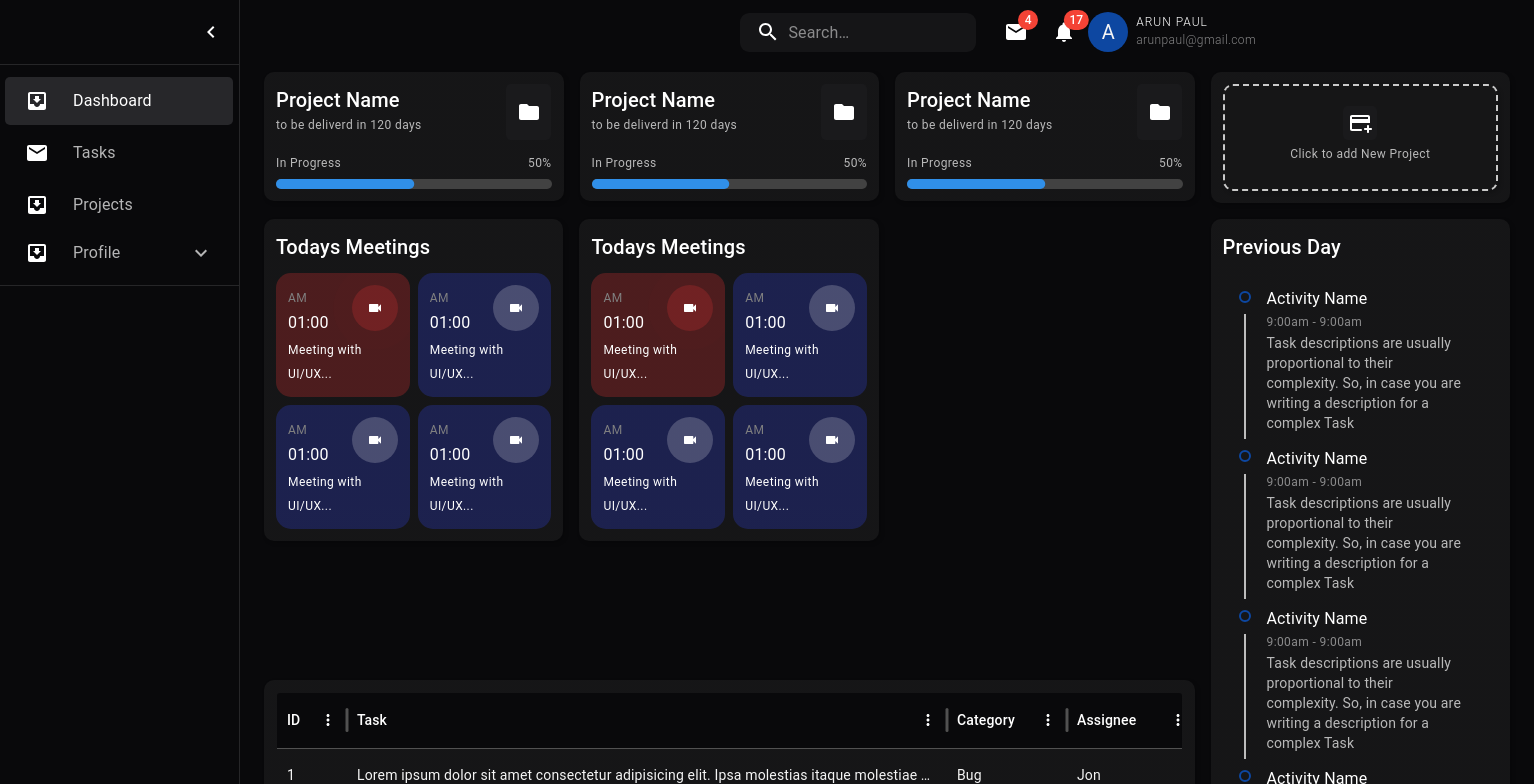
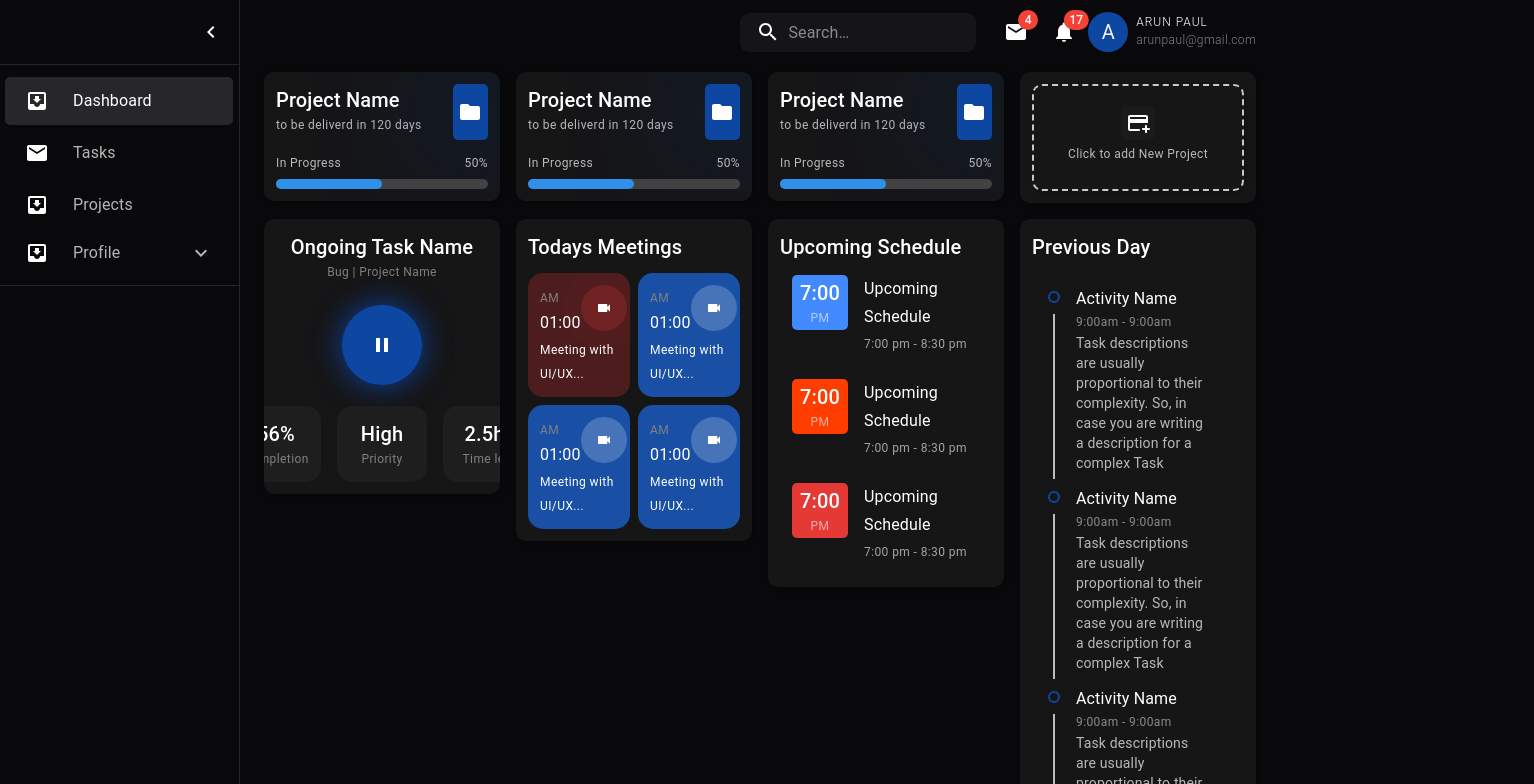
Before and after one commit to 2000polo/erp-project, a React (Create React App) app: page /app/dashboard in a window 1280 px wide. Shown: the top 784 px of the page, 1534 px wide, since content can reach past the window. Built offline with nearby package versions, Linux system fonts and the light colour scheme.

Commit message:
Current task widget developed in dashboard

```diff
--- /dev/null
+++ b/src/views/app_view/employee_view/dashboard/components/CurrentTask.jsx
@@ -0,0 +1,117 @@
+import { Pause } from '@mui/icons-material';
+import { Button, Card, Stack, Typography, alpha, keyframes, styled, useTheme } from '@mui/material';
+import { blue } from '@mui/material/colors';
+import React from 'react'
+
+const CurrentTask = () => {
+
+    const theme = useTheme();
+
+    const StyledCard = styled(Card)({
+        // maxWidth: '345px',
+        // minHeight: '200px',
+        backgroundColor: theme.palette.background.default,
+        // background: 'linear-gradient(to top, #396afc, #2948ff);',
+        borderRadius: '10px',
+        boxShadow: '2px 2px 4px rgba(0, 0, 0, 0.2)',
+        // transition: 'all ease-in 2s',
+        padding: '12px',
+    })
+
+    const InnerStyledCard = styled(Card)({
+        minWidth: '90px',
+        // minHeight: '200px',
+        // backgroundColor: 'red',
+        // backgroundColor: alpha('rgb(0, 29, 255)', 0.2),
+        // background: '#09090b8c',
+        borderRadius: '15px',
+        boxShadow: 'none',
+        // transition: 'all ease-in 2s',
+        padding: '12px',
+        // border: isStarted ? '1px #b35555 solid' : ''
+        // '&:hover':{
+        //     // transform: 'scale(1.05)',
+        //     background: 'linear-gradient(to top, #396afc, #2948ff);',
+        // }
+        zIndex: 9
+    });
+
+    const pulseAnimation = keyframes`
+        0% {
+            box-shadow: 0px 0px 24px rgb(13 71 161);
+        }
+        50% {
+            box-shadow: 0px 0px 124px rgb(27 0 255);
+        }
+        100% {
+            box-shadow: 0px 0px 24px rgb(13 71 161);
+        }
+
+    `;
+
+    const PauseButton = styled(Button)({
+        height: '80px',
+        width: '80px',
+        borderRadius: '50%',
+        backgroundColor: blue['900'],
+        color: 'white',
+        fontSize: '2rem',
+        boxShadow: '0px 0px 24px rgb(13 71 161)',
+        animation: `${pulseAnimation} 3s infinite`
+    })
+
+    return (
+        <StyledCard>
+            <Stack spacing={2.7} justifyContent={'space-between'} direction={'column'}>
+                <Stack direction={'column'} alignItems={'center'} justifyContent={'center'}>
+                    <Typography variant="h6">
+                        Ongoing Task Name
+                    </Typography>
+                    <Typography variant="caption" sx={{ color: 'grey'}}>
+                        Bug | Project Name
+                    </Typography>
+                </Stack>
+
+
+                <Stack alignItems={'center'} justifyContent={'center'} sx={{width: '100%'}}>
+                    <PauseButton><Pause /></PauseButton>
+                </Stack>
+
+                <Stack spacing={2} direction={'row'} alignItems={'center'} justifyContent={'center'}>
+                    <InnerStyledCard>
+                        <Stack direction={'column'} alignItems={'center'} justifyContent={'center'}>
+                            <Typography variant="h6">
+                                56%
+                            </Typography>
+                            <Typography variant="caption" sx={{ color: 'grey'}}>
+                                Completion
+                            </Typography>
+                        </Stack>
+                    </InnerStyledCard>
+                    <InnerStyledCard>
+                        <Stack direction={'column'} alignItems={'center'} justifyContent={'center'}>
+                            <Typography variant="h6">
+                                High
+                            </Typography>
+                            <Typography variant="caption" sx={{ color: 'grey'}}>
+                                Priority
+                            </Typography>
+                        </Stack>
+                    </InnerStyledCard>
+                    <InnerStyledCard>
+                        <Stack direction={'column'} alignItems={'center'} justifyContent={'center'}>
+                            <Typography variant="h6">
+                                2.5hr
+                            </Typography>
+                            <Typography variant="caption" sx={{ color: 'grey'}}>
+                                Time left
+                            </Typography>
+                        </Stack>
+                    </InnerStyledCard>
+                </Stack>
+            </Stack>
+        </StyledCard>
+    )
+}
+
+export default CurrentTask
--- a/src/views/app_view/employee_view/dashboard/components/MeetingCard.jsx
+++ b/src/views/app_view/employee_view/dashboard/components/MeetingCard.jsx
@@ -2,6 +2,7 @@ import { Badge, Box, Card, Stack, Typography, alpha, keyframes, styled, useTheme
 import React from 'react'
 import FolderIcon from '@mui/icons-material/Folder';
 import { Videocam } from '@mui/icons-material';
+import { blue } from '@mui/material/colors';
 
 const MeetingCard = (props) => {
 
@@ -12,7 +13,7 @@ const MeetingCard = (props) => {
         // maxWidth: '345px',
         // minHeight: '200px',
         // backgroundColor: 'red',
-        backgroundColor: isStarted ? alpha('rgb(255, 0, 0)', 0.2) : alpha('rgb(0, 29, 255)', 0.2),
+        backgroundColor: isStarted ? alpha('rgb(255, 0, 0)', 0.2) : blue[900],
         // background: '#09090b8c',
         borderRadius: '15px',
         boxShadow: 'none',
--- a/src/views/app_view/employee_view/dashboard/components/MeetingsNotifications.jsx
+++ b/src/views/app_view/employee_view/dashboard/components/MeetingsNotifications.jsx
@@ -8,7 +8,7 @@ const MeetingsNotifications = () => {
 
     const StyledCard = styled(Card)({
         // maxWidth: '345px',
-        // minHeight: '200px',
+        // maxHeight: '200px',
         backgroundColor: theme.palette.background.default,
         // background: 'linear-gradient(to top, #396afc, #2948ff);',
         borderRadius: '10px',
--- a/src/views/app_view/employee_view/dashboard/components/ProjectCard.jsx
+++ b/src/views/app_view/employee_view/dashboard/components/ProjectCard.jsx
@@ -1,6 +1,7 @@
 import { DriveFolderUpload, FileOpenOutlined, More } from '@mui/icons-material';
 import FolderIcon from '@mui/icons-material/Folder';
 import { Avatar, AvatarGroup, Box, Card, CardActionArea, Grid, LinearProgress, Paper, Stack, Typography, alpha, linearProgressClasses, styled, useTheme } from '@mui/material';
+import { blue } from '@mui/material/colors';
 import React from 'react';
 
 const ProjectCard = () => {
@@ -123,13 +124,14 @@ const ProjectCard = () => {
                                 height: '100%',
                                 // backgroundColor: 'primary.dark',
                                 // '&:hover': {
-                                backgroundColor: alpha(theme.palette.primary.main, 0.3),
+                                backgroundColor: blue[900],
                                 // opacity: [0.2, 0.5, 0.5],
                                 display: 'flex',
                                 flexDirection: 'column',
                                 alignItems: 'center',
                                 justifyContent: 'center',
-                                borderRadius: '5px'
+                                borderRadius: '5px',
+                                boxShadow: '0px 0px 124px rgb(13 71 161)'
                                 // },
                             }}
                         >
--- a/src/views/app_view/employee_view/dashboard/index.jsx
+++ b/src/views/app_view/employee_view/dashboard/index.jsx
@@ -8,6 +8,7 @@ import Schedules from './components/Schedules';
 import TaskOverview from './components/TaskOverview';
 import MeetingsNotifications from './components/MeetingsNotifications';
 import PrevDayUpdates from './components/PrevDayUpdates';
+import CurrentTask from './components/CurrentTask';
 
 const Dashboard = () => {
 
@@ -71,22 +72,26 @@ const Dashboard = () => {
                 </Grid> */}
                 <Grid xs={9} container item spacing={2} direction="row">
                     <Grid item xs={4}>
-                        <MeetingsNotifications />
+                        <CurrentTask />
                     </Grid>
                     <Grid item xs={4}>
                         <MeetingsNotifications />
                     </Grid>
+                    <Grid item xs={4}>
+                        <Schedules />
+                    </Grid>
+
                     {/* <Grid item xs={4}>
                         <Schedules />
                     </Grid> */}
                     <Grid item xs={12}>
-                        <TaskOverview />
+                        {/* <TaskOverview /> */}
                     </Grid>
                 </Grid>
                 <Grid item xs={3}>
                     <Stack spacing={2}>
                         <PrevDayUpdates />
-                        <Schedules />
+                        {/* <Schedules /> */}
                     </Stack>
                 </Grid>
                 <Grid item xs={3}>
```
